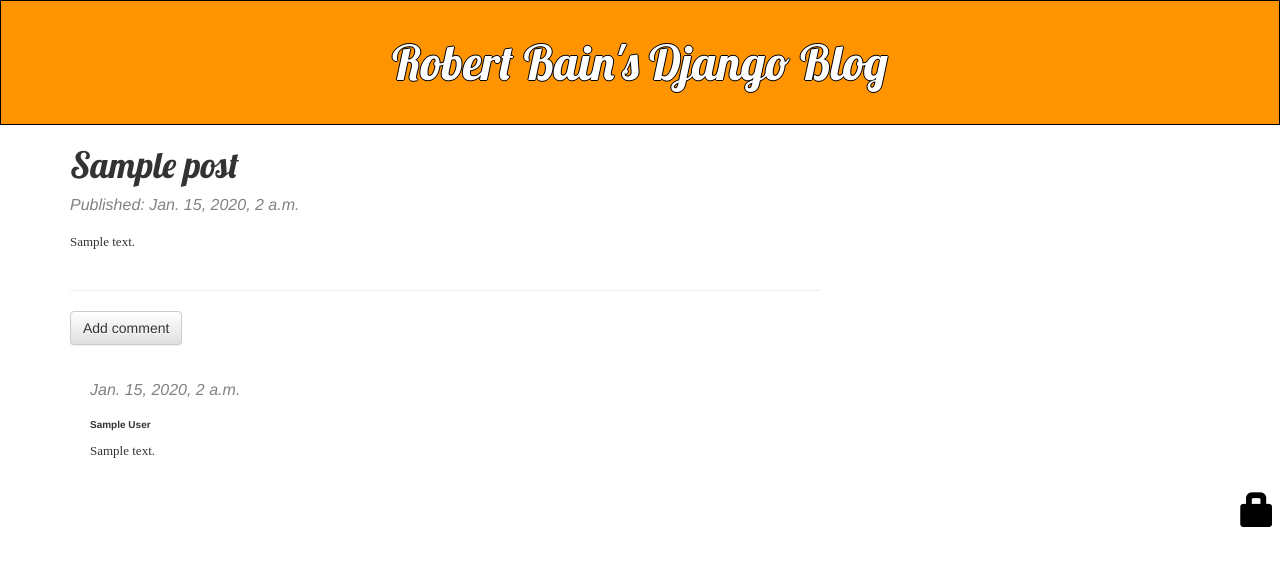
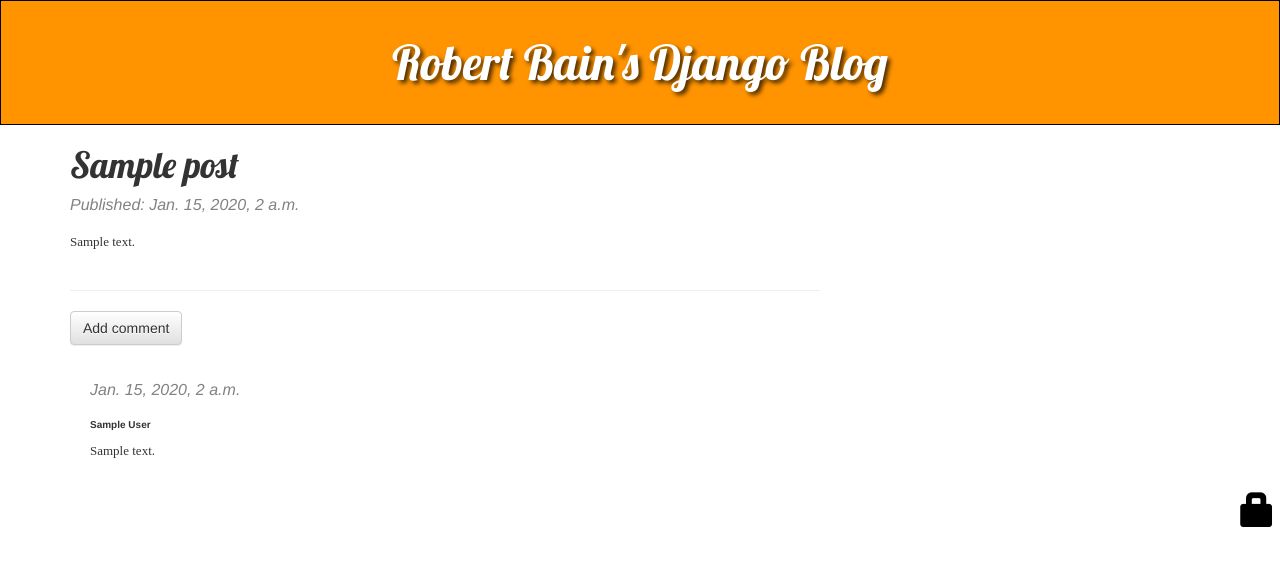
Before and after one commit to bainro/my-first-blog, a Django app: page /post/1/ in a window 1280 px wide. Shown: the top 566 px of the page. Run offline with Django 3.2, Linux system fonts and the light colour scheme; tables that the repository leaves empty hold one stand-in row (values such as "Sample post"); some libraries are stand-ins or nearby versions.

Commit message:
More styling for 350 DIP

```diff
--- a/blog/static/css/blog.css
+++ b/blog/static/css/blog.css
@@ -61,7 +61,7 @@
 #blog-title {
 	margin: 15px 0;
 	text-align: center;
-	text-shadow: -1px 0 black, 0 1px black, 1px 0 black, 0 -1px black;
+	text-shadow: 3px 3px 4px rgba(0,0,0,0.7);
 }
 
 .text-align-right {
@@ -77,11 +77,12 @@
 .post-thumbnail {
 	max-width: 100%;
     border-radius: 50px 0;
-	/*max-height: 230px;*/
+	max-height: 320px;
 }
 
 .post-image {
 	max-width: 100%;
+	max-height: 320px;
 	border-radius: 50px 0;
 	transition: border-bottom-right-radius .5s;
 }
@@ -94,6 +95,8 @@
 	font-size: 1.3em;
 	font-family: bookman;
 	margin: 10px 0;
+	text-align: justify;
+    text-justify: distribute;
 }
 
 body {
@@ -119,7 +122,8 @@
     bottom: 0;
     width: 100%;
     padding: 10px;
-    /*border-radius: 50px;*/
+    text-align: justify;
+    text-shadow: -1px 0 black, 0 1px black, 1px 0 black, 0 -1px black;
 }
 
 a:hover [class*="span-captions"] {
--- a/blog/templates/blog/base.html
+++ b/blog/templates/blog/base.html
@@ -14,7 +14,7 @@
                 {% for caption in post.caption.all %}
 
                 a:hover .span-captions{{forloop.counter}}:before {
-                    content:"{{caption}}";
+                    content:"{{caption|safe}}";
                     color: rgba({{caption.color}},1);
                 }
 
```
Also changed, not shown: blog/static/js/tiny_mce/New Text Document.txt (added).
